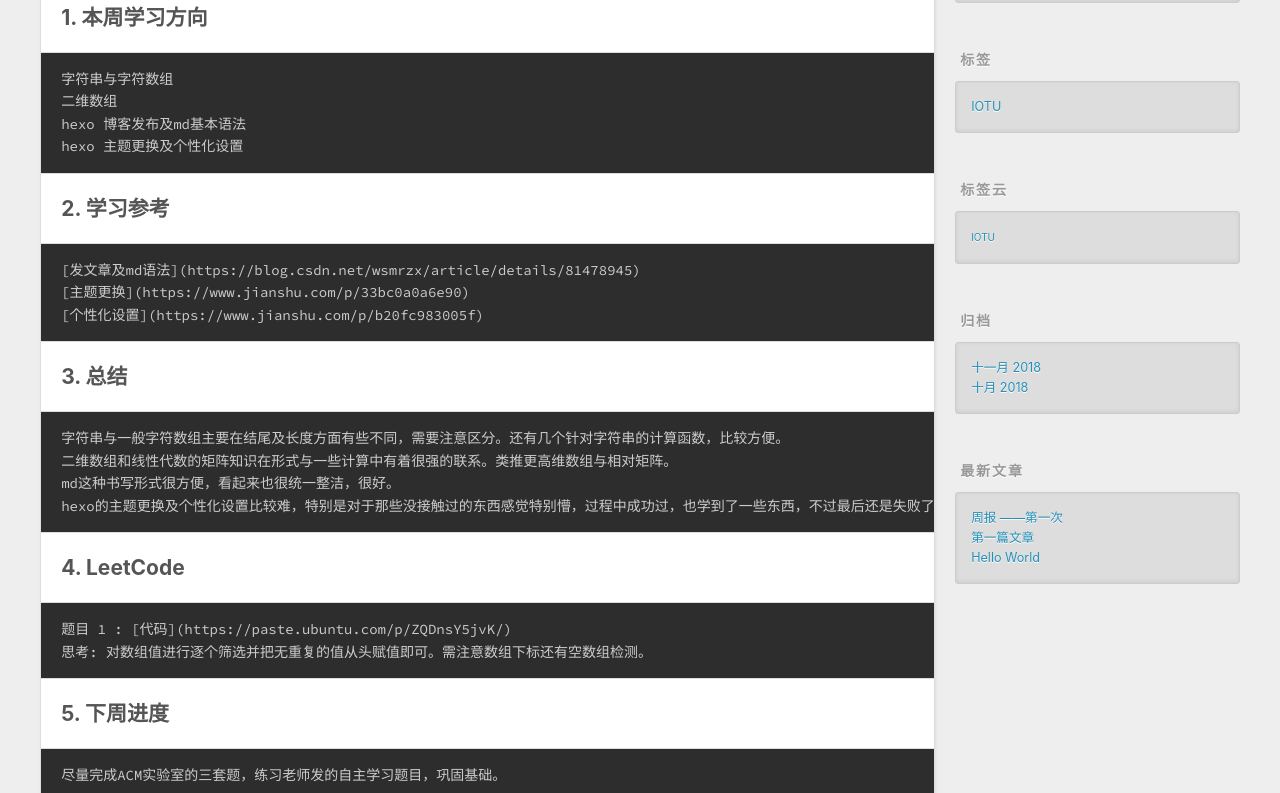
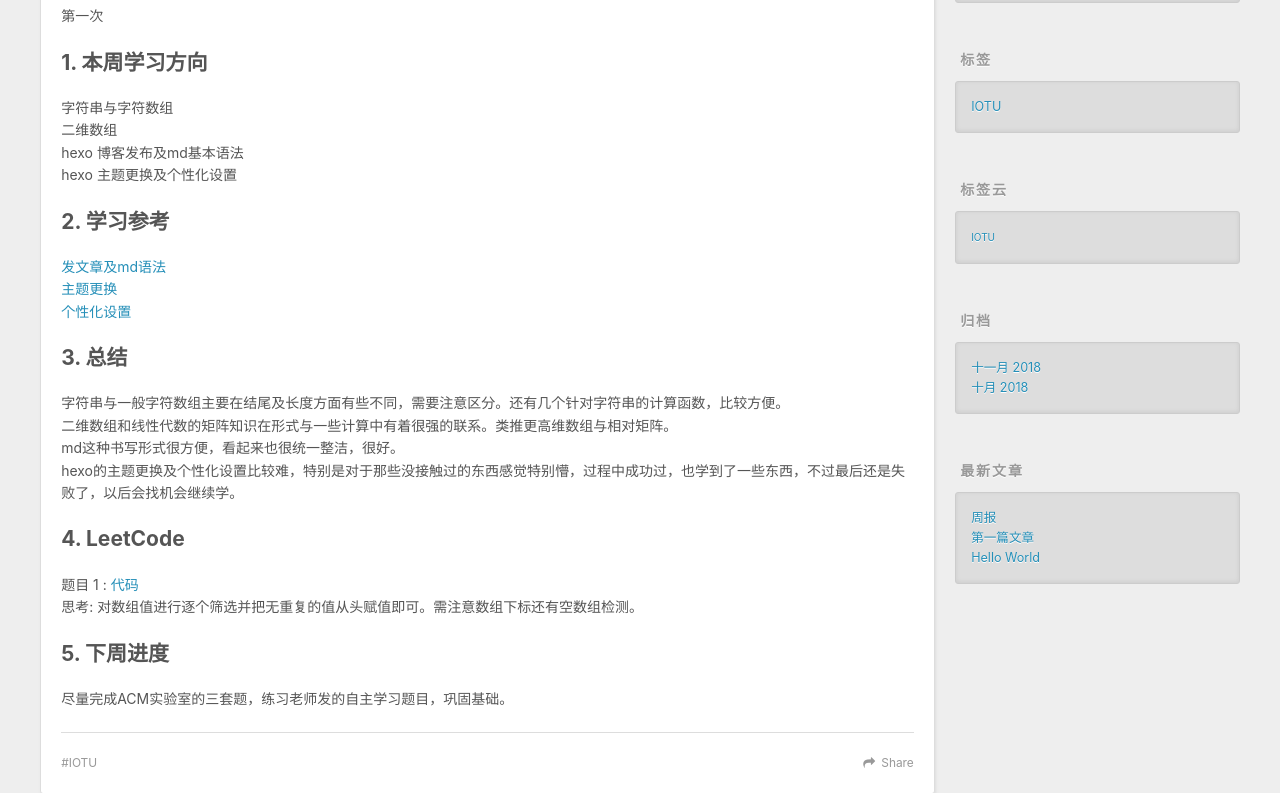
Before and after one commit to Peikyo/Peikyo.github.io, a plain HTML site: page 2018/11/26/weekly-report/index.html in a window 1280 px wide. Shown: the part 448-1241 px from the top of the page. Drawn offline with nearby package versions, Linux system fonts and the light colour scheme.

Commit message:
Site updated: 2018-11-30 22:53:48

```diff
--- a/2018/11/26/weekly-report/index.html
+++ b/2018/11/26/weekly-report/index.html
@@ -5,20 +5,20 @@
 
 
 
-  <title>周报 ——第一次 | HYPei&#39;s blog</title>
+  <title>周报 | HYPei&#39;s blog</title>
   <meta name="viewport" content="width=device-width, initial-scale=1, maximum-scale=1">
-  <meta name="description" content="1. 本周学习方向字符串与字符数组 二维数组 hexo 博客发布及md基本语法 hexo 主题更换及个性化设置 2. 学习参考[发文章及md语法](https://blog.csdn.net/wsmrzx/article/details/81478945) [主题更换](https://www.jianshu.com/p/33bc0a0a6e90) [个性化设置](https://www.jia">
+  <meta name="description" content="第一次">
 <meta name="keywords" content="IOTU">
 <meta property="og:type" content="article">
-<meta property="og:title" content="周报 ——第一次">
+<meta property="og:title" content="周报">
 <meta property="og:url" content="http://yoursite.com/2018/11/26/weekly-report/index.html">
 <meta property="og:site_name" content="HYPei&#39;s blog">
-<meta property="og:description" content="1. 本周学习方向字符串与字符数组 二维数组 hexo 博客发布及md基本语法 hexo 主题更换及个性化设置 2. 学习参考[发文章及md语法](https://blog.csdn.net/wsmrzx/article/details/81478945) [主题更换](https://www.jianshu.com/p/33bc0a0a6e90) [个性化设置](https://www.jia">
+<meta property="og:description" content="第一次">
 <meta property="og:locale" content="zh-CN">
-<meta property="og:updated_time" content="2018-11-30T14:47:07.204Z">
+<meta property="og:updated_time" content="2018-11-30T14:53:15.564Z">
 <meta name="twitter:card" content="summary">
-<meta name="twitter:title" content="周报 ——第一次">
-<meta name="twitter:description" content="1. 本周学习方向字符串与字符数组 二维数组 hexo 博客发布及md基本语法 hexo 主题更换及个性化设置 2. 学习参考[发文章及md语法](https://blog.csdn.net/wsmrzx/article/details/81478945) [主题更换](https://www.jianshu.com/p/33bc0a0a6e90) [个性化设置](https://www.jia">
+<meta name="twitter:title" content="周报">
+<meta name="twitter:description" content="第一次">
 
     <link rel="alternate" href="/atom.xml" title="HYPei&#39;s blog" type="application/atom+xml">
 
@@ -87,7 +87,7 @@
 
 
     <h1 class="article-title" itemprop="name">
-      周报 ——第一次
+      周报
     </h1>
 
 
@@ -95,22 +95,13 @@
 
     <div class="article-entry" itemprop="articleBody">
 
-        <a id="more"></a>
-<h2 id="1-本周学习方向"><a href="#1-本周学习方向" class="headerlink" title="1. 本周学习方向"></a>1. 本周学习方向</h2><pre><code>字符串与字符数组
-二维数组
-hexo 博客发布及md基本语法
-hexo 主题更换及个性化设置
-</code></pre><h2 id="2-学习参考"><a href="#2-学习参考" class="headerlink" title="2. 学习参考"></a>2. 学习参考</h2><pre><code>[发文章及md语法](https://blog.csdn.net/wsmrzx/article/details/81478945)
-[主题更换](https://www.jianshu.com/p/33bc0a0a6e90)
-[个性化设置](https://www.jianshu.com/p/b20fc983005f)
-</code></pre><h2 id="3-总结"><a href="#3-总结" class="headerlink" title="3. 总结"></a>3. 总结</h2><pre><code>字符串与一般字符数组主要在结尾及长度方面有些不同，需要注意区分。还有几个针对字符串的计算函数，比较方便。
-二维数组和线性代数的矩阵知识在形式与一些计算中有着很强的联系。类推更高维数组与相对矩阵。
-md这种书写形式很方便，看起来也很统一整洁，很好。
-hexo的主题更换及个性化设置比较难，特别是对于那些没接触过的东西感觉特别懵，过程中成功过，也学到了一些东西，不过最后还是失败了，以后会找机会继续学。
-</code></pre><h2 id="4-LeetCode"><a href="#4-LeetCode" class="headerlink" title="4. LeetCode"></a>4. LeetCode</h2><pre><code>题目 1 : [代码](https://paste.ubuntu.com/p/ZQDnsY5jvK/)
-思考: 对数组值进行逐个筛选并把无重复的值从头赋值即可。需注意数组下标还有空数组检测。
-</code></pre><h2 id="5-下周进度"><a href="#5-下周进度" class="headerlink" title="5. 下周进度"></a>5. 下周进度</h2><pre><code>尽量完成ACM实验室的三套题，练习老师发的自主学习题目，巩固基础。
-</code></pre>
+        <p>第一次<br><a id="more"></a></p>
+<h2 id="1-本周学习方向"><a href="#1-本周学习方向" class="headerlink" title="1. 本周学习方向"></a>1. 本周学习方向</h2><p>字符串与字符数组<br>二维数组<br>hexo 博客发布及md基本语法<br>hexo 主题更换及个性化设置</p>
+<h2 id="2-学习参考"><a href="#2-学习参考" class="headerlink" title="2. 学习参考"></a>2. 学习参考</h2><p><a href="https://blog.csdn.net/wsmrzx/article/details/81478945" target="_blank" rel="noopener">发文章及md语法</a><br><a href="https://www.jianshu.com/p/33bc0a0a6e90" target="_blank" rel="noopener">主题更换</a><br><a href="https://www.jianshu.com/p/b20fc983005f" target="_blank" rel="noopener">个性化设置</a></p>
+<h2 id="3-总结"><a href="#3-总结" class="headerlink" title="3. 总结"></a>3. 总结</h2><p>字符串与一般字符数组主要在结尾及长度方面有些不同，需要注意区分。还有几个针对字符串的计算函数，比较方便。<br>二维数组和线性代数的矩阵知识在形式与一些计算中有着很强的联系。类推更高维数组与相对矩阵。<br>md这种书写形式很方便，看起来也很统一整洁，很好。<br>hexo的主题更换及个性化设置比较难，特别是对于那些没接触过的东西感觉特别懵，过程中成功过，也学到了一些东西，不过最后还是失败了，以后会找机会继续学。</p>
+<h2 id="4-LeetCode"><a href="#4-LeetCode" class="headerlink" title="4. LeetCode"></a>4. LeetCode</h2><p>题目 1 : <a href="https://paste.ubuntu.com/p/ZQDnsY5jvK/" target="_blank" rel="noopener">代码</a><br>思考: 对数组值进行逐个筛选并把无重复的值从头赋值即可。需注意数组下标还有空数组检测。</p>
+<h2 id="5-下周进度"><a href="#5-下周进度" class="headerlink" title="5. 下周进度"></a>5. 下周进度</h2><p>尽量完成ACM实验室的三套题，练习老师发的自主学习题目，巩固基础。</p>
+
 
     </div>
     <footer class="article-footer">
@@ -186,7 +177,7 @@ hexo的主题更换及个性化设置比较难，特别是对于那些没接触
       <ul>
 
           <li>
-            <a href="/2018/11/26/weekly-report/">周报 ——第一次</a>
+            <a href="/2018/11/26/weekly-report/">周报</a>
           </li>
 
           <li>
```
Also changed, not shown: 2018/10/19/hello-world/index.html (+1 -1 lines), 2018/11/17/The First One/index.html (+2 -2 lines), about/index.html (+1 -1 lines), archives/2018/10/index.html (+1 -1 lines), archives/2018/11/index.html (+2 -2 lines), archives/2018/index.html (+2 -2 lines), archives/index.html (+2 -2 lines), categories/essay/index.html (+1 -1 lines), categories/index.html (+1 -1 lines), categories/report/index.html (+2 -2 lines), index.html (+8 -18 lines), tags/IOTU/index.html (+2 -2 lines), tags/index.html (+1 -1 lines).
